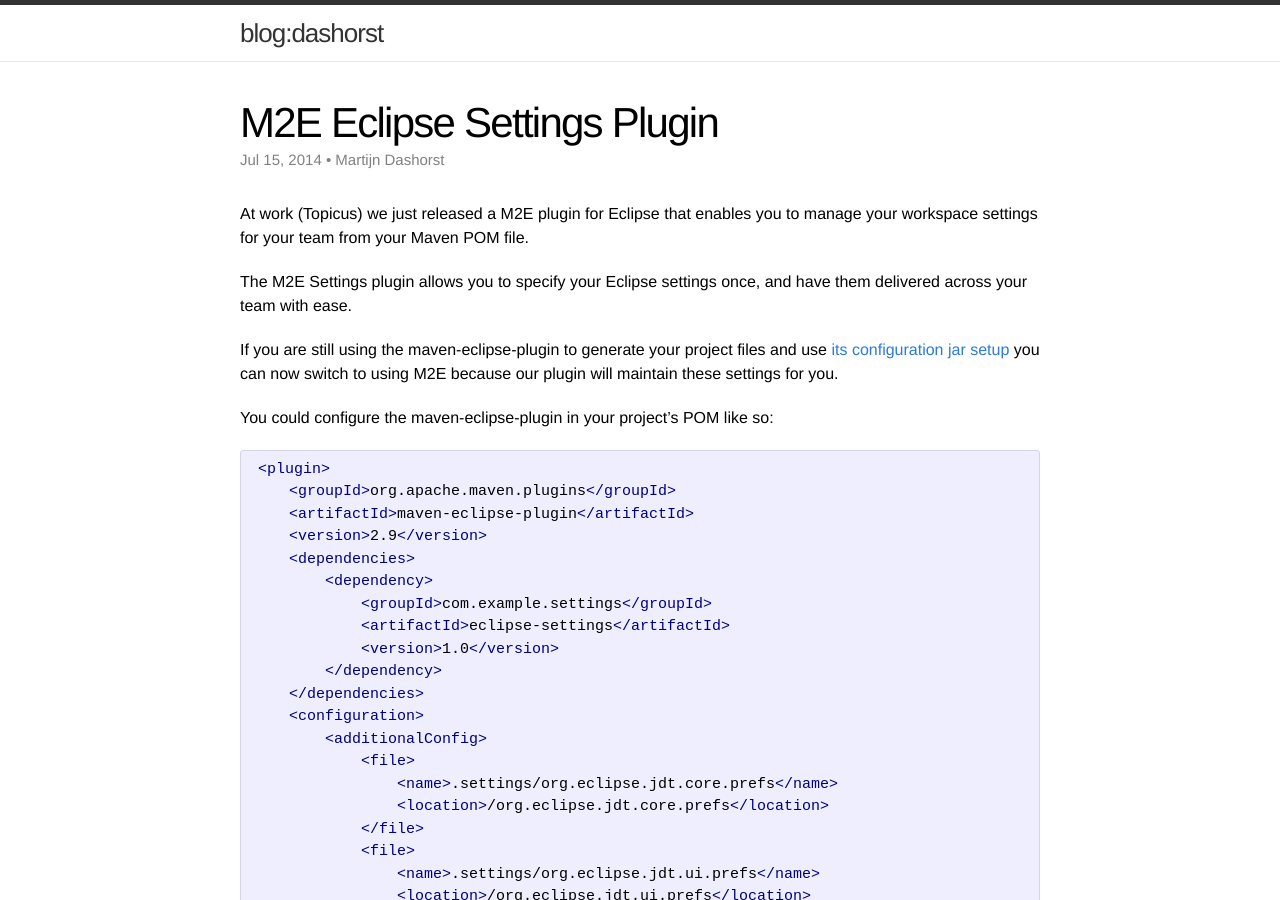
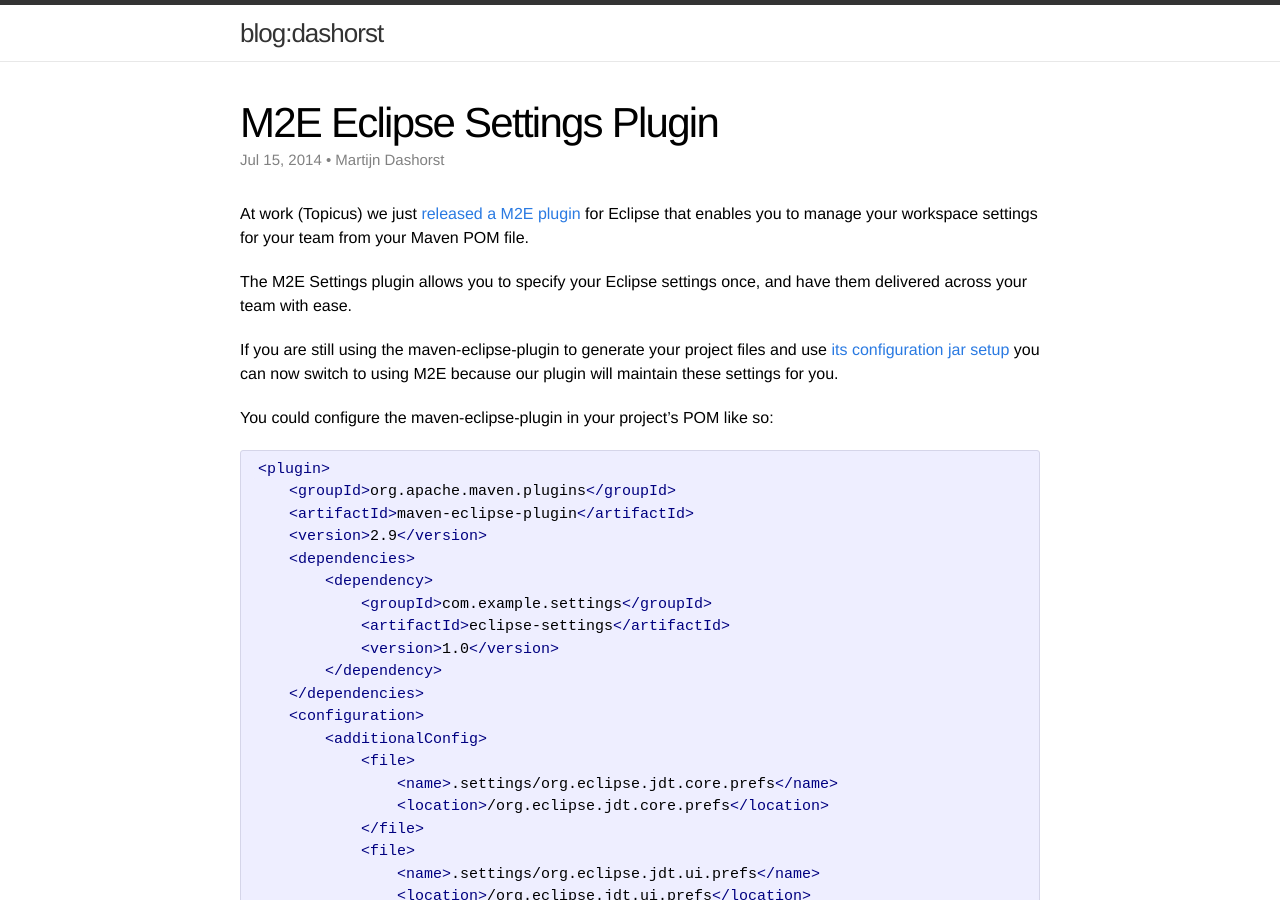
Before and after one commit to dashorst/martijndashorst.com, a Jekyll site: the page built from _posts/2014/2014-07-14-eclipse-settings.markdown, in a window 1280 px wide and 900 px high. Built offline with Jekyll 4.4.1, drawn with Linux system fonts in a browser that asks for light colours; part of the change alters nothing that is shown; some of the changed text lies outside the part shown.

```diff
--- a/_posts/2014/2014-07-14-eclipse-settings.markdown
+++ b/_posts/2014/2014-07-14-eclipse-settings.markdown
@@ -10,7 +10,7 @@ date: '2014-07-15 01:30:00 +0100'
 date_gmt: '2014-07-15 00:30:00 +0100'
 ---
 
-At work (Topicus) we just released a M2E plugin for Eclipse that
+At work (Topicus) we just [released a M2E plugin][1] for Eclipse that
 enables you to manage your workspace settings for your team from your
 Maven POM file.
 
@@ -103,5 +103,10 @@ For more information about the M2E Settings plugin, take a look at the
 Eclipse Marketplace somewhere tomorrow, making it easier to find and
 install.
 
+This plugin was made possible by [Olivier
+Nouguier](https://github.com/cheleb), so many thanks for his initial
+work.
+
+Go check out the [M2E Settings Plugin][1] and have fun!
 
 [1]: https://github.com/topicusonderwijs/m2e-settings
```
